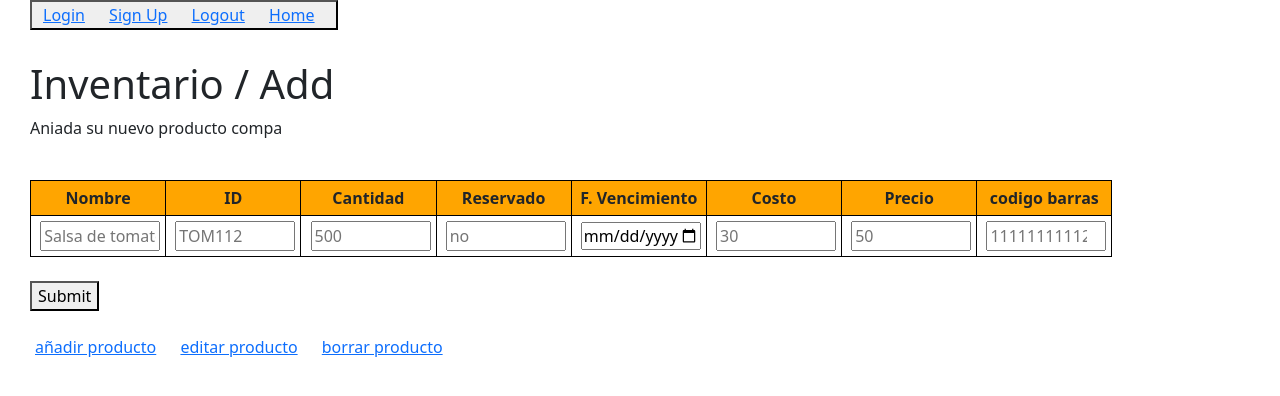
After one commit to Ual97/stockIT, a Flask app: page /inventario/add in a window 1280 px wide. The commit adds this page. Shown: the top 396 px of the page. Run offline with Flask 2, Linux system fonts and the light colour scheme.

Commit message:
addinf inventory section

```diff
--- a/website/auth.py
+++ b/website/auth.py
@@ -31,3 +31,11 @@ def login():
 @auth.route('/logout')
 def logout():
     return "<p>logout</>"
+
+@auth.route('/inventario')
+def inv():
+    return render_template('inventario.html')
+
+@auth.route('/inventario/add')
+def add():
+    return render_template('add.html')
--- /dev/null
+++ b/website/templates/add.html
@@ -0,0 +1,114 @@
+{% extends "base.html" %}
+{% block title %}Inv{% endblock %}
+{% block content %}
+<style>
+  table, td, th {
+    border: 1px solid black;
+    text-align: center;
+    padding: 5px;
+  }
+  th {background-color: orange;}
+  input {width: 120px;}
+</style>
+
+<h1>Inventario / Add</h1>
+<p>Aniada su nuevo producto compa</p>
+<br>
+<form method="POST">
+    <table>
+        <!-- row of clumn names -->
+        <tr>
+          <th>Nombre</th>
+          <th>ID</th>
+          <th>Cantidad</th>
+          <th>Reservado</th>
+          <th>F. Vencimiento</th>
+          <th>Costo</th>
+          <th>Precio</th>
+          <th>codigo barras</th>
+        </tr>
+        <tr>
+            <td>
+                <label for="pname"></label>
+                <input
+                type="pname"
+                id="pname"
+                name="pname"
+                placeholder="Salsa de tomate"
+                />
+              </td>
+              <td>
+                <label for="ide"></label>
+                <input
+                type="ide"
+                id="ide"
+                name="ide"
+                placeholder="TOM112"
+                />
+              </td>
+            <td>
+              <label for="cant"></label>
+              <input
+              type="number"
+              id="cant"
+              name="cant"
+              placeholder="500"
+            />
+            </td>
+            <td>
+              <label for="reservado"></label>
+              <input
+              type="reservado"
+              id="reservado"
+              name="reservado"
+              placeholder="no"
+              />
+            </td>
+            <td>
+              <label for="fvencimiento"></label>
+              <input
+              type="date"
+              id="fvencimiento"
+              name="fvencimiento"
+              placeholder="TOM112"
+              />
+            </td>
+            <td>
+              <label for="costo"></label>
+              <input
+              type="number"
+              id="costo"
+              name="costo"
+              placeholder="30"
+              />
+            </td>
+            <td>
+              <label for="precio"></label>
+              <input
+              type="number"
+              id="precio"
+              name="precio"
+              placeholder="50"
+              />
+            </td>
+            <td>
+              <label for="cbarras"></label>
+              <input
+              type="number"
+              id="cbarras"
+              name="cbarras"
+              placeholder="111111111122222"
+              />
+            </td>
+        </tr>
+    </table>
+</form>
+<br>
+<button type="submit">Submit</button>
+</form>
+<br><br>
+
+<a href="/inventario/add">añadir producto</a>
+<a href="/inventario/edit">editar producto</a>
+<a href="/inventario/del">borrar producto</a>
+{% endblock %}
--- a/website/templates/base.html
+++ b/website/templates/base.html
@@ -14,7 +14,12 @@
     <link href="https://cdn.jsdelivr.net/npm/bootstrap@5.2.0-beta1/dist/css/bootstrap.min.css" rel="stylesheet" integrity="sha384-0evHe/X+R7YkIZDRvuzKMRqM+OrBnVFBL6DOitfPri4tjfHxaWutUpFmBp4vmVor" crossorigin="anonymous">
 </head>
 <body>
-    <nav>
+    <!-- un poco de css para disimular -->
+    <style>
+        html {margin-left: 30px;}
+        a {padding: 0px 15px 0px 5px;}
+    </style>
+    <nav style="margin-bottom: 30px;">
         <button>
             <span>
                 <div>
--- a/website/templates/home.html
+++ b/website/templates/home.html
@@ -1,3 +1,6 @@
 {% extends "base.html" %}
 {% block title %}Home{% endblock %}
-{% block content %}<h1>Welcome to Kisokomaxi!</h1>{% endblock %}
+{% block content %}
+<h1>Welcome to Kisokomaxi!</h1>
+<a href="/inventario">Mi inventario</a>
+{% endblock %}
```
Also changed, not shown: website/templates/inventario.html (added, +16 -0 lines).
